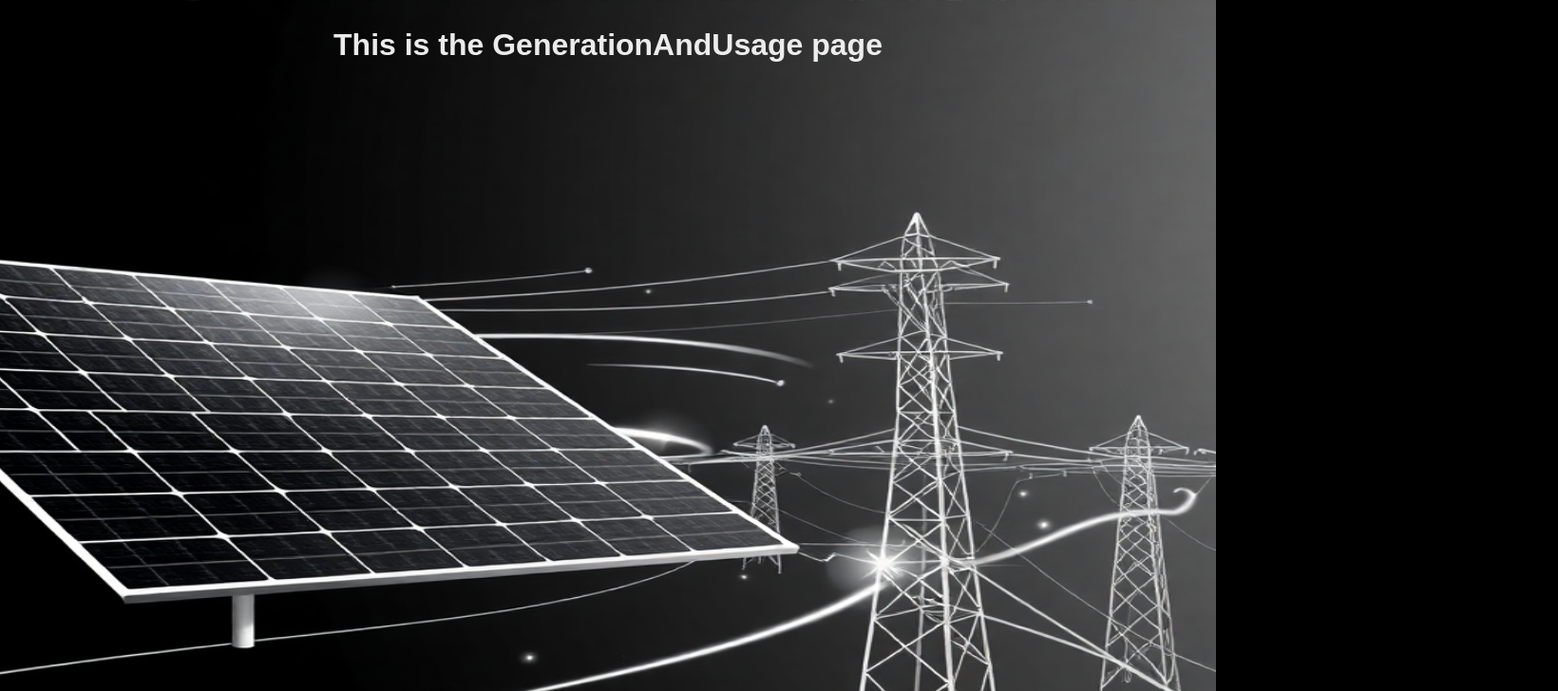
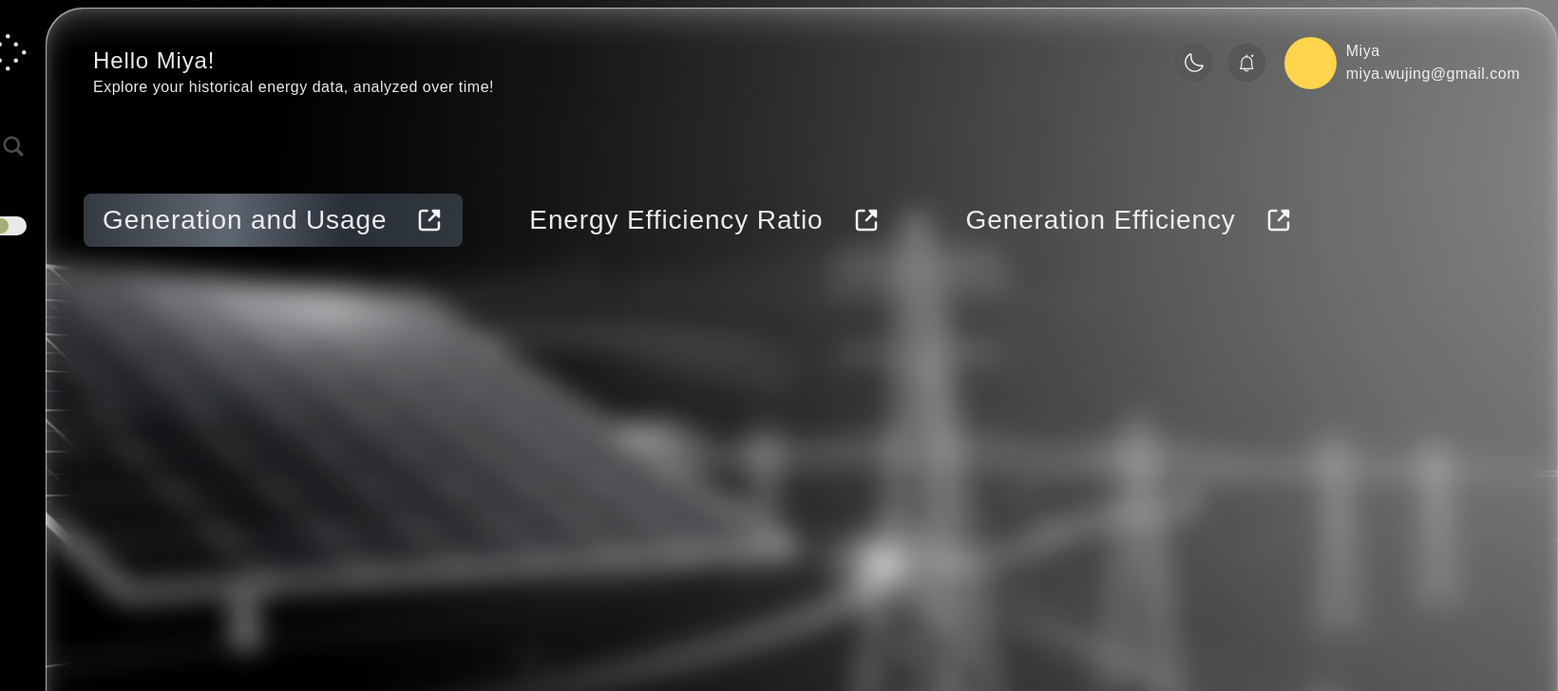
Before and after one commit to Miya-JW/AoteaEnergy, a React (Vite) app in the folder frontend/: page /history in a window 1280 px wide. Shown: the top 728 px of the page at 95% size, 1640 px wide, since content can reach past the window. Built offline with nearby package versions, Linux system fonts and the light colour scheme; a web font is replaced by a local one.

Commit message:
Feat: Complete navigation bar for history page.

```diff
--- /dev/null
+++ b/frontend/src/components/header/NavigationBarHistory.tsx
@@ -0,0 +1,30 @@
+import React from 'react';
+import ShareIcon from '../../assets/svg/share1.svg'
+
+interface NavigationBarHistoryProps {
+    page: 'generation-and-usage' | 'energy-efficiency-ratio' | 'generation-efficiency';
+}
+const NavigationBarHistory: React.FC<NavigationBarHistoryProps> = ({ page }) => {
+    return (
+        <div className='flex-left mt-100  '>
+
+
+            <div className={`two-column-layout p-10-20 cursor-pointer ${page === 'generation-and-usage' ? 'navigation-menu' : ''}`} onClick={() => window.location.href = '/generation-and-usage'} >
+                <div className='font-28'>Generation and Usage</div>
+                <img src={ShareIcon} alt='share' className='ml-30' />
+            </div>
+
+            <div className={`two-column-layout p-10-20 ml-50 cursor-pointer ${page === 'energy-efficiency-ratio' ? 'navigation-menu' : ''}`} onClick={() => window.location.href = '/energy-efficiency-ratio'}>
+                <div className='font-28 '>Energy Efficiency Ratio</div>
+                <img src={ShareIcon} alt='share' className='ml-30' />
+            </div>
+
+            <div className={`two-column-layout p-10-20 ml-50 cursor-pointer ${page === 'generation-efficiency' ? 'navigation-menu' : ''}`} onClick={() => window.location.href = '/generation-efficiency'}>
+                <div className='font-28 '>Generation Efficiency</div>
+                <img src={ShareIcon} alt='share' className='ml-30' />
+            </div>
+        </div>
+    );
+};
+
+export default NavigationBarHistory;
--- a/frontend/src/pages/Battery.tsx
+++ b/frontend/src/pages/Battery.tsx
@@ -1,7 +1,7 @@
 import React from 'react';
 import Header from '../components/header/Header';
 import SideBar from '../components/sideMenu/SideMenu';
-import NavigationBar from '../components/header/NavigationBar';
+import NavigationBar from '../components/header/NavigationBarRealtime';
 
 import BatteryBig from '../components/diagrams/BatteryBig';
 import BatteryEstimatedRuntime from '../components/diagrams/BatteryEstimatedRuntime';
--- a/frontend/src/pages/EnergyEfficiencyRatio.tsx
+++ b/frontend/src/pages/EnergyEfficiencyRatio.tsx
@@ -1,9 +1,18 @@
 import React from 'react';
+import Header from '../components/header/Header';
+import SideBar from '../components/sideMenu/SideMenu';
+import NavigationBarHistory from '../components/header/NavigationBarHistory';
 
 const EnergyEfficiencyRatio: React.FC = () => {
     return (
-        <div>
-            <h1>This is the EnergyEfficiencyRatio page</h1>
+        <div className='mainPage'>
+            <SideBar />
+            <div>
+                <Header page={'history'} />
+                <div className='historyContainer'>
+                    <NavigationBarHistory page='energy-efficiency-ratio' />
+                </div>
+            </div>
         </div>
     );
 };
--- a/frontend/src/pages/GenerationAndUsage.tsx
+++ b/frontend/src/pages/GenerationAndUsage.tsx
@@ -1,9 +1,18 @@
 import React from 'react';
+import Header from '../components/header/Header';
+import SideBar from '../components/sideMenu/SideMenu';
+import NavigationBarHistory from '../components/header/NavigationBarHistory';
 
 const GenerationAndUsage: React.FC = () => {
     return (
-        <div>
-            <h1>This is the GenerationAndUsage page</h1>
+        <div className='mainPage'>
+            <SideBar />
+            <div>
+                <Header page={'history'} />
+                <div className='historyContainer'>
+                   <NavigationBarHistory page='generation-and-usage' />
+                </div>
+            </div>
         </div>
     );
 };
--- a/frontend/src/pages/GenerationEfficiency.tsx
+++ b/frontend/src/pages/GenerationEfficiency.tsx
@@ -1,9 +1,18 @@
 import React from 'react';
+import Header from '../components/header/Header';
+import SideBar from '../components/sideMenu/SideMenu';
+import NavigationBarHistory from '../components/header/NavigationBarHistory';
 
 const GenerationEfficiency: React.FC = () => {
     return (
-        <div>
-            <h1>This is the GenerationEfficiency page</h1>
+        <div className='mainPage'>
+            <SideBar />
+            <div>
+                <Header page={'history'} />
+                <div className='historyContainer'>
+                    <NavigationBarHistory page='generation-efficiency' />
+                </div>
+            </div>
         </div>
     );
 };
--- a/frontend/src/pages/Solar.tsx
+++ b/frontend/src/pages/Solar.tsx
@@ -1,7 +1,7 @@
 import React from 'react';
 import Header from '../components/header/Header';
 import SideBar from '../components/sideMenu/SideMenu';
-import NavigationBar from '../components/header/NavigationBar';
+import NavigationBar from '../components/header/NavigationBarRealtime';
 
 import SolarCurrentPowerOutput from '../components/diagrams/SolarCurrentPowerOutput';
 import SolarPanelHealthStatus from '../components/solarPage/SolarPanelHealthStatus';
--- a/frontend/src/pages/Weather.tsx
+++ b/frontend/src/pages/Weather.tsx
@@ -1,7 +1,7 @@
 import React from 'react';
 import Header from '../components/header/Header';
 import SideBar from '../components/sideMenu/SideMenu';
-import NavigationBar from '../components/header/NavigationBar';
+import NavigationBar from '../components/header/NavigationBarRealtime';
 
 import WeatherUVIntensity from '../components/diagrams/WeatherUVIntensity';
 import WeatherForecast from '../components/weatherPage/WeatherForecast';
--- a/frontend/src/styles/spacing.css
+++ b/frontend/src/styles/spacing.css
@@ -93,6 +93,10 @@
     padding-left: 20px;
 }
 
+.p-10-20{
+    padding: 10px 20px;
+}
+
 .line-gap-30{
     line-height: 30px;
 }
--- a/frontend/src/styles/style.css
+++ b/frontend/src/styles/style.css
@@ -102,3 +102,9 @@ body {
 .weatherOverview {
     grid-area: weatherOverview;
 }
+
+
+.navigation-menu {
+    border-radius: 8px;
+    background: linear-gradient(270deg, #30373D 0%, #282F39 31%, #5E6671 62.5%, #323941 100%);
+}
```
Also changed, not shown: frontend/src/components/header/NavigationBarRealtime.tsx (renamed from frontend/src/components/header/NavigationBar.tsx).
